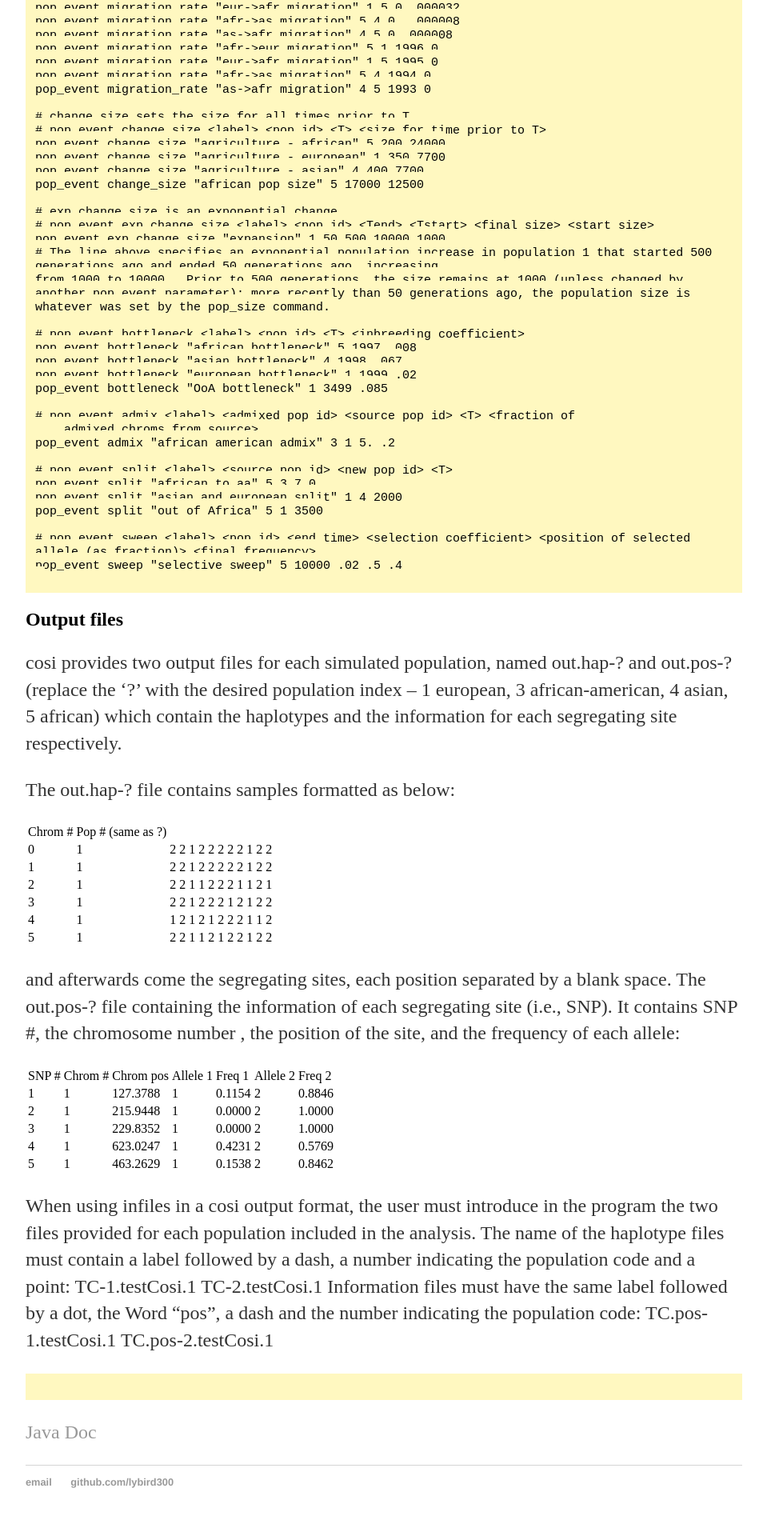
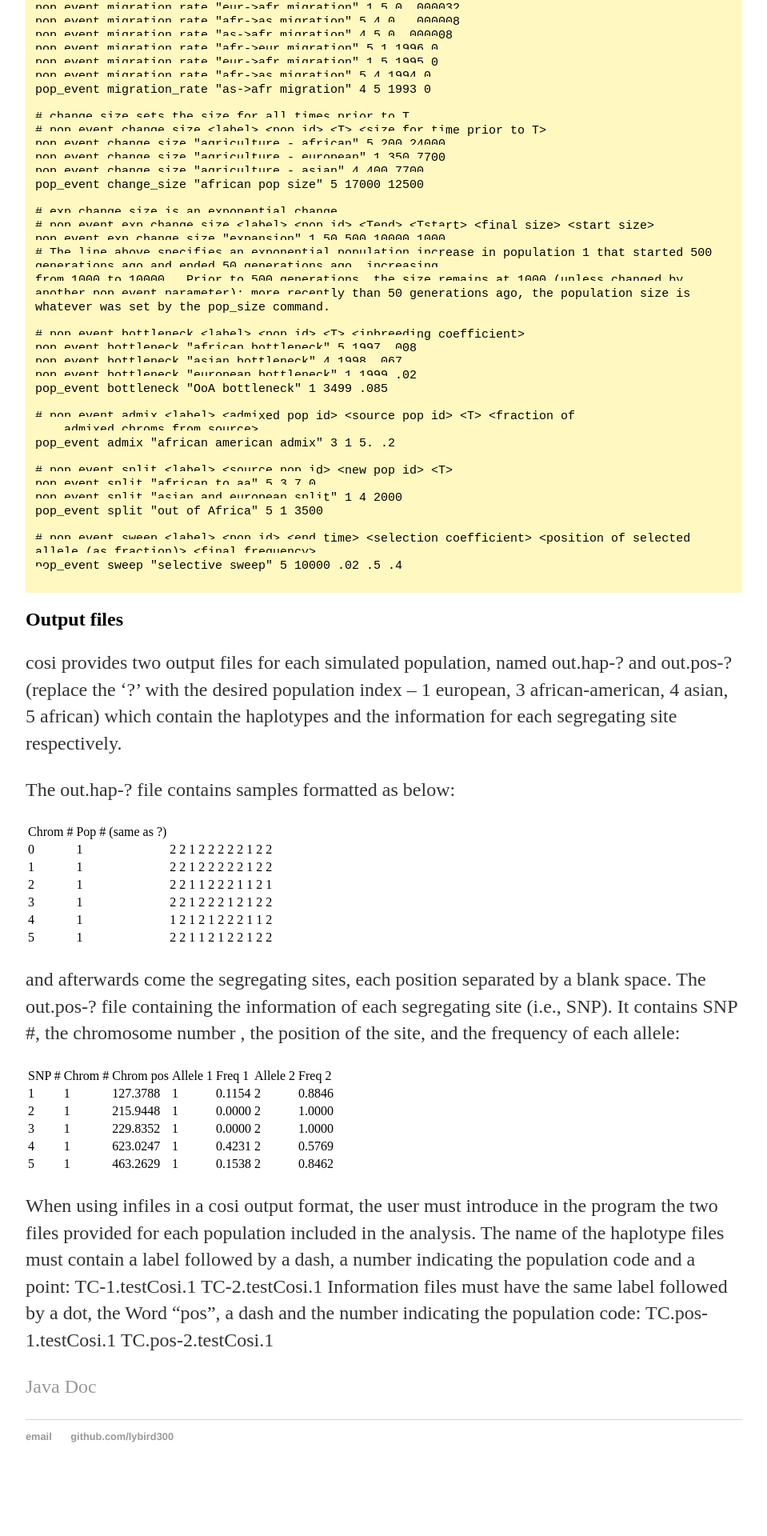
Before and after one commit to lybird300/lybird300.github.io, a Jekyll site: the page built from _posts/2015-04-20-cojava-manual.md, in a window 1280 px wide. Shown: the part 1914-3834 px from the top of the page at 80% size, without its empty margins (160-1119 px from the left). Built offline with Jekyll 4.4.1, drawn with Linux system fonts in a browser that asks for light colours; after the commit the page ends 3777 px from its top, so only the background shows below that.

Commit message:
Update 2015-04-20-cojava-manual.md

```diff
--- a/_posts/2015-04-20-cojava-manual.md
+++ b/_posts/2015-04-20-cojava-manual.md
@@ -293,7 +293,5 @@ Information files must have the same label followed by a dot, the Word “pos”
 indicating the population code:
 TC.pos‐1.testCosi.1
 TC.pos‐2.testCosi.1
-<pre class="prettyprint pre-scrollable"><code>
-</code></pre>
 
 <a href="">Java Doc</a>
```
